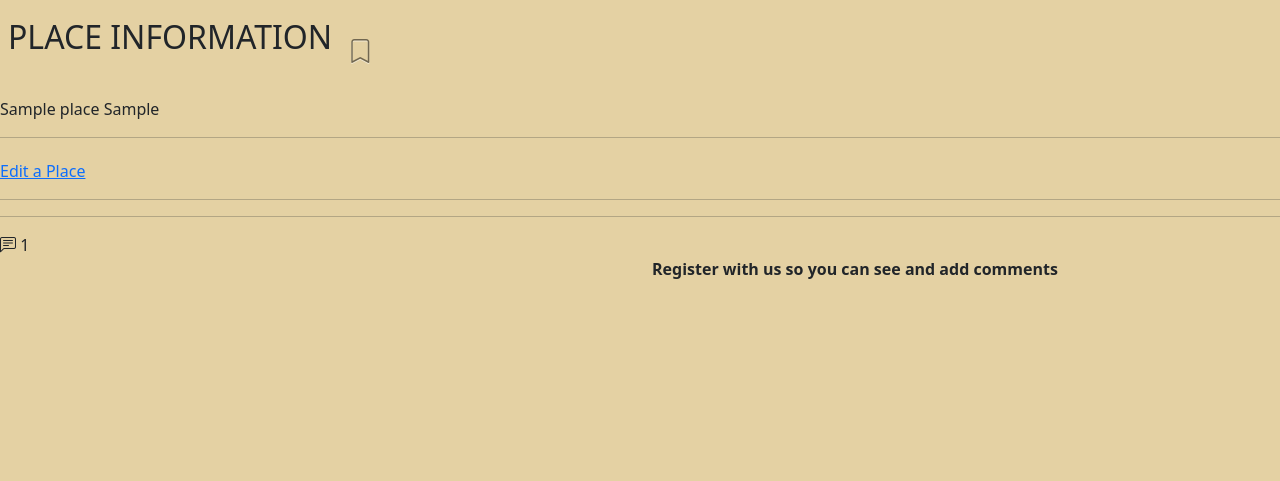
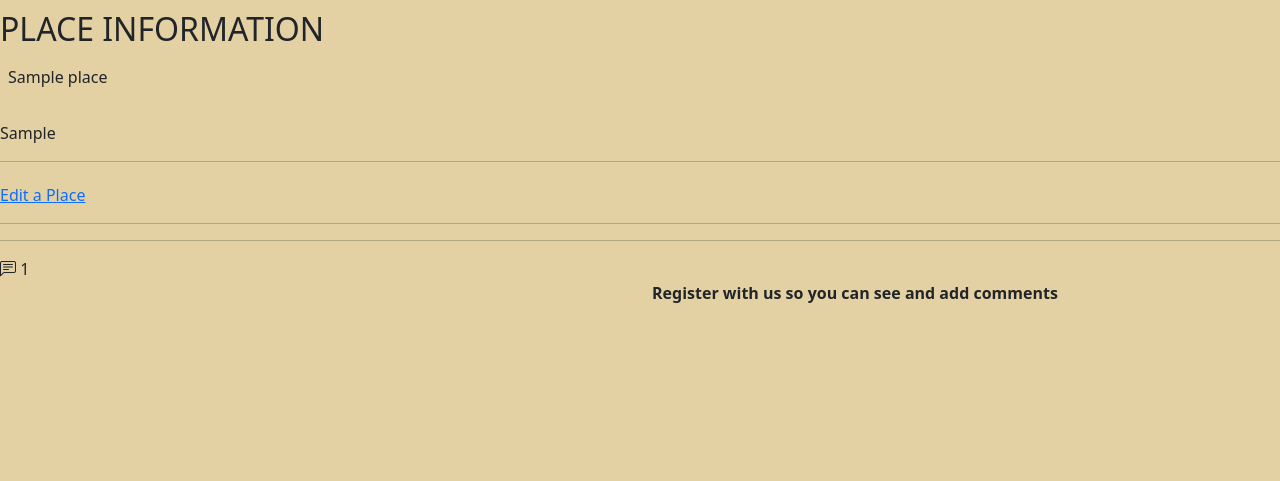
Before and after one commit to IvetteMcDermott/PP4Django-PeruExperience, a Django app: a page that uses templates/place_information.html in a window 1280 px wide. Shown: the part 62-543 px from the top of the page. Run offline with Django 3.2, Linux system fonts and the light colour scheme; tables that the repository leaves empty hold one stand-in row (values such as "Sample post"); some libraries are stand-ins or nearby versions.

Commit message:
Fix in UpdatePlace to allow update all fields
It will be reduce modify later, since some fields wont ever change.
Also part of code for bookmark, in progress

```diff
--- a/peru_exp_app/urls.py
+++ b/peru_exp_app/urls.py
@@ -18,6 +18,7 @@ urlpatterns = [
     path('home/jungle/nature', views.NatureJungle.as_view(), name='nature_jungle_places_display'),
     path('home/jungle/arqueologic', views.ArqueologicJungle.as_view(), name='arqueologic_jungle_places_display'),
     path('<slug:slug>/', views.PlaceInformation.as_view(), name='place_information'),
+    path('interest/<slugslug>', views.add_interest, name='add_interest'),
     path('<slug:slug>/update/', views.place_update_view, name='edit_place_information'),
     path('<slug:slug>/delete/', views.place_delete_view, name='delete_place_information'),
     path('<slug:slug>/<int:pk>/update/', views.comment_update_view, name="comment_update"),
--- a/peru_exp_app/views.py
+++ b/peru_exp_app/views.py
@@ -297,11 +297,15 @@ def place_update_view(request, slug):
     form = UpdatePlacesForm()
 
     if request.method == 'POST':
-        information = request.POST.get('info')
-        # get the review to update
-        place = Place.objects.get(slug=slug)
-        place.info = information
-        place.save()
+        lugar = Place.objects.get(slug=slug)
+        form = UpdatePlacesForm(request.POST, request.FILES, instance=lugar)
+        if form.is_valid():
+            form.save(commit=False)
+            form.save()
+        # # get the review to update
+        # place = Place.objects.get(slug=slug)
+        # place.info = information
+        # place.save()
 
     return redirect(request.META.get('HTTP_REFERER'))
 
@@ -325,3 +329,13 @@ def profile(request, *args, **kwargs):
     user = request.user
     template = 'user_profile.html'
     return render(request, template)
+
+
+def add_interest(request, user, slug):
+    user = get_object_or_404(UserProfile, user=user)
+    if user.interests.filter(slug=request.slug).exist():
+        user.interest.remove(request.slug)
+    else:
+        user.interest.add(request.slug)
+
+    return HttpResponseRedirect(request.META['HTTP_REFERER'])
--- a/templates/admin_page.html
+++ b/templates/admin_page.html
@@ -27,7 +27,7 @@
                 </div>
                 <div class="modal-footer">
                     <button type="button" class="btn btn-secondary" data-dismiss="modal">Cancel</button>
-                    <button type="submit" class="btn btn-primary">Send comment</button>
+                    <button type="submit" class="btn btn-primary">Save</button>
                 </div>
             </div>
         </div>
--- a/templates/place_information.html
+++ b/templates/place_information.html
@@ -5,32 +5,24 @@
 
 <!-- DISPLAY OF INFORMATION -->
 <div>
+    <h2> PLACE INFORMATION</h2>
+
     <div class="d-flex flex-row">
         <div class="p-2">
-            <h2> PLACE INFORMATION</h2>
-        </div>
-        <div class="p-2">
-
-            <form method="POST" action="{% url 'user_interests' context.slug %}" style="margin-top: 1.3em;">
-
-                {% csrf_token %}
-                {% if interest %}
-                <button type="button" class="close" data-dismiss="modal" aria-label="Close">
-                    <i class="bi bi-bookmark-check-fill"></i>
-                </button>
-                {% else %}
-                <button type="button" class="close" data-dismiss="modal" aria-label="Close">
-                    <i class="bi bi-bookmark"></i>
-                </button>
-                {% endif %}
-            </form>
+            {{ context.name }}
 
         </div>
+<hr>
+        {% if user.is_authenticated %}
+        <div class="p-2">
+        <a href="#"><i class="bi bi-bookmark"></i></a>
+
+        </div>
+        {% endif %}
     </div>
-    <img src="{{ context.image.url }}">
+    <img src="{{ context.image.url }}" class="w-50">
     <br>
 
-    {{ context.name }}
 
     {{ context.info }}
 </div>
@@ -38,8 +30,7 @@
 
 <!-- EDIT PLACE FORM -->
 <div>
-    <form method="post" action="{% url 'edit_place_information' context.slug %}" enctype="multipart/form-data" novalidate style="margin-top: 1.3em;"
-        enctype="multipart/form-data">
+    <form method="post" action="{% url 'edit_place_information' context.slug %}" enctype="multipart/form-data" novalidate style="margin-top: 1.3em;">
         <div>
             <a href="" type="button" data-toggle="modal" data-target="#EditPlace-{{ context.slug }}"
                 data-backdrop="false">Edit a Place</a>
--- a/templates/search.html
+++ b/templates/search.html
@@ -11,8 +11,7 @@
     <br/>
     {% for place in search_result %}
     <div class="col-6 text-center">
-
-        <a href="{% url 'place_information' name.slug %}" class="post-link">
+        <a href="{% url 'place_information' place.slug %}" class="post-link">
             <h2 class="card-title">{{ place.name }}</h2>
 
         </a>
```
